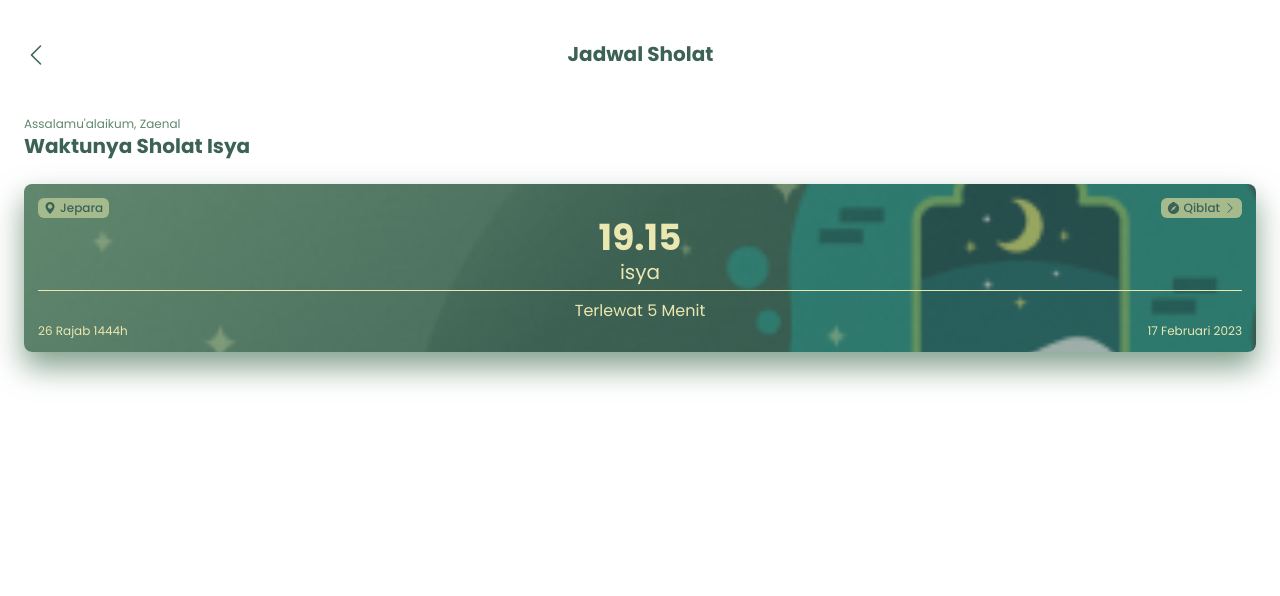
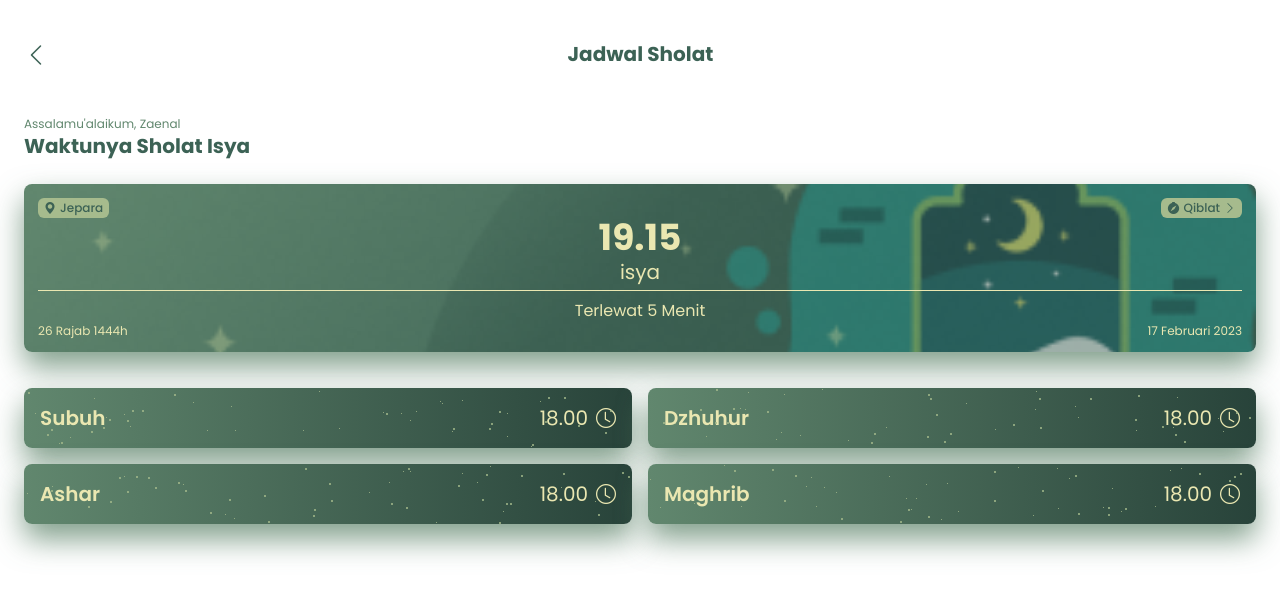
Before and after one commit to zaenalrfn/Quranku, a Vue app: page /jadwal_sholat in a window 1280 px wide. Shown: the top 596 px of the page. Built offline with nearby package versions, Linux system fonts and the light colour scheme.

Commit message:
add component waktu sholat and page tersimpan

```diff
--- a/src/views/JadwalSholat.vue
+++ b/src/views/JadwalSholat.vue
@@ -46,16 +46,85 @@
           <p>17 Februari 2023</p>
         </div>
       </div>
+      <!-- bagian jadwal sholat lima waktu -->
+      <div
+        class="js-sholat grid sm:grid-cols-1 mt-9 md:grid-cols-2 gap-4 pb-14"
+      >
+        <div
+          class="container relative w-full p-4 rounded-lg bg-gradient-to-r from-[#61876E] to-[#28433A] shadow-[rgba(97,_135,_110,_0.8)_0px_15px_30px_0px]"
+        >
+          <div
+            class="content-pencarian flex justify-between items-center text-text_color_2"
+          >
+            <div class="title-pencarian text-center font-semibold">
+              <h2 class="text-xl">Subuh</h2>
+            </div>
+            <div class="des-pencarian flex item-center gap-2">
+              <h2 class="text-xl">18.00</h2>
+              <h2 class="text-xl"><i class="bi bi-clock"></i></h2>
+            </div>
+          </div>
+        </div>
+        <div
+          class="container relative w-full p-4 rounded-lg bg-gradient-to-r from-[#61876E] to-[#28433A] shadow-[rgba(97,_135,_110,_0.8)_0px_15px_30px_0px]"
+        >
+          <div
+            class="content-pencarian flex justify-between items-center text-text_color_2"
+          >
+            <div class="title-pencarian text-center font-semibold">
+              <h2 class="text-xl">Dzhuhur</h2>
+            </div>
+            <div class="des-pencarian flex item-center gap-2">
+              <h2 class="text-xl">18.00</h2>
+              <h2 class="text-xl"><i class="bi bi-clock"></i></h2>
+            </div>
+          </div>
+        </div>
+        <div
+          class="container relative w-full p-4 rounded-lg bg-gradient-to-r from-[#61876E] to-[#28433A] shadow-[rgba(97,_135,_110,_0.8)_0px_15px_30px_0px]"
+        >
+          <div
+            class="content-pencarian flex justify-between items-center text-text_color_2"
+          >
+            <div class="title-pencarian text-center font-semibold">
+              <h2 class="text-xl">Ashar</h2>
+            </div>
+            <div class="des-pencarian flex item-center gap-2">
+              <h2 class="text-xl">18.00</h2>
+              <h2 class="text-xl"><i class="bi bi-clock"></i></h2>
+            </div>
+          </div>
+        </div>
+        <div
+          class="container relative w-full p-4 rounded-lg bg-gradient-to-r from-[#61876E] to-[#28433A] shadow-[rgba(97,_135,_110,_0.8)_0px_15px_30px_0px]"
+        >
+          <div
+            class="content-pencarian flex justify-between items-center text-text_color_2"
+          >
+            <div class="title-pencarian text-center font-semibold">
+              <h2 class="text-xl">Maghrib</h2>
+            </div>
+            <div class="des-pencarian flex item-center gap-2">
+              <h2 class="text-xl">18.00</h2>
+              <h2 class="text-xl"><i class="bi bi-clock"></i></h2>
+            </div>
+          </div>
+        </div>
+      </div>
     </div>
   </div>
 </template>
 
 <script>
+import { createCircles } from "@/views/fungsi/app.js";
 import NavQuranku from "@/components/Nav.vue";
 export default {
   name: "JadwalSholat",
   components: {
     NavQuranku,
   },
+  mounted() {
+    createCircles(50);
+  },
 };
 </script>
--- a/src/views/Pencarian.vue
+++ b/src/views/Pencarian.vue
@@ -65,6 +65,7 @@
 </template>
 <script>
 import NavQuranku from "@/components/Nav.vue";
+import { createCircles } from "@/views/fungsi/app.js";
 
 export default {
   name: "PencarianQuranku",
@@ -72,39 +73,12 @@ export default {
     NavQuranku,
   },
   mounted() {
-    this.createCircles(50);
-  },
-  methods: {
-    createCircles(count) {
-      const container = document.querySelectorAll(".container");
-      if (container && container.length > 0) {
-        container.forEach((container) => {
-          const containerRect = container.getBoundingClientRect();
-          const containerWidth = containerRect.width;
-          const containerHeight = containerRect.height;
-
-          for (let i = 0; i < count; i++) {
-            const circle = document.createElement("div");
-            const size = Math.floor(Math.random() * 2) + 1;
-            const top = Math.random() * (containerHeight - size);
-            const left = Math.random() * (containerWidth - size);
-            const color = "#A6BB8D";
-
-            circle.style.position = "absolute";
-            circle.style.top = `${top}px`;
-            circle.style.left = `${left}px`;
-            circle.style.width = `${size}px`;
-            circle.style.height = `${size}px`;
-            circle.style.backgroundColor = color;
-            circle.style.borderRadius = "50%";
-
-            container.appendChild(circle);
-          }
-        });
-      } else {
-        console.warn("Tidak ada elemen container yang ditemukan.");
-      }
-    },
+    createCircles(50);
   },
 };
 </script>
+
+
+
+
+@/views/fungsi/app.js
--- /dev/null
+++ b/src/views/fungsi/app.js
@@ -0,0 +1,30 @@
+export const createCircles = (count) => {
+  const container = document.querySelectorAll(".container");
+  if (container && container.length > 0) {
+    container.forEach((container) => {
+      const containerRect = container.getBoundingClientRect();
+      const containerWidth = containerRect.width;
+      const containerHeight = containerRect.height;
+
+      for (let i = 0; i < count; i++) {
+        const circle = document.createElement("div");
+        const size = Math.floor(Math.random() * 2) + 1;
+        const top = Math.random() * (containerHeight - size);
+        const left = Math.random() * (containerWidth - size);
+        const color = "#A6BB8D";
+
+        circle.style.position = "absolute";
+        circle.style.top = `${top}px`;
+        circle.style.left = `${left}px`;
+        circle.style.width = `${size}px`;
+        circle.style.height = `${size}px`;
+        circle.style.backgroundColor = color;
+        circle.style.borderRadius = "50%";
+
+        container.appendChild(circle);
+      }
+    });
+  } else {
+    console.warn("Tidak ada elemen container yang ditemukan.");
+  }
+};
```
Also changed, not shown: src/views/Tersimpan.vue (added).
